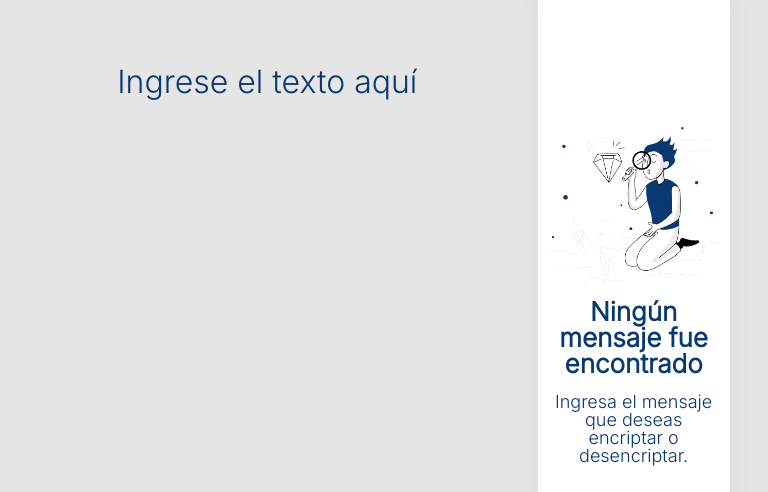
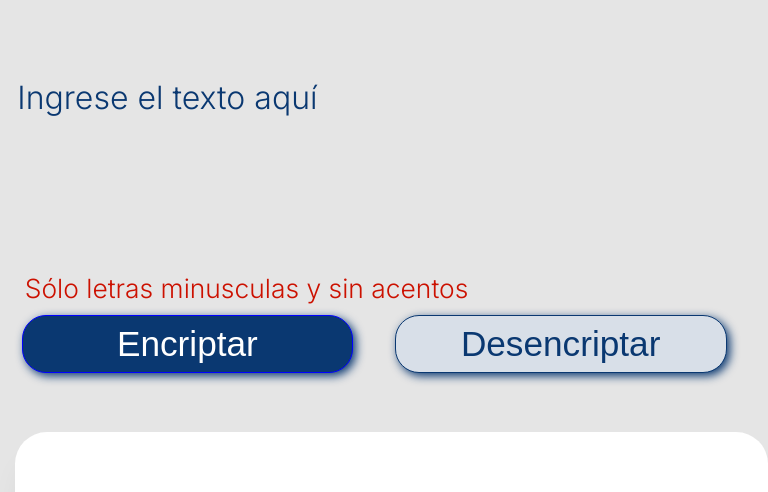
Before and after one commit to Jose-Angel-Sanchez/proyectoEncriptador, a plain HTML site: page index.html in a window 768 px wide. Shown: the part 88-580 px from the top of the page. Drawn offline with Linux system fonts and the light colour scheme.

Commit message:
agregando responsive de tablet

```diff
--- a/style.css
+++ b/style.css
@@ -6,14 +6,14 @@ h2{
 	font-family: 'Inter', sans-serif;
 	font-style: normal;
 	font-weight: 600;
-	font-size: 26px;
+	font-size: 30px;
 	box-sizing: border-box;
 }
 p{
 	font-family: 'Inter', sans-serif;
 	font-style: normal;
 	font-weight: 400;
-	font-size: 18px;
+	font-size: 24px;
 	box-sizing: border-box;
 }
 .container__head{
@@ -91,6 +91,11 @@ p{
 	margin: 0 auto;
 	text-align: center;
 }
+.container__aside{
+	display: flex;
+	justify-content: center;
+	margin: 0 auto;
+}
 .container__footer{
 	position: absolute;
 	display: flex;
@@ -148,3 +153,48 @@ p{
 		color: #FFFFFF;
 		transform: scale(0.9)
 	}
+@media (min-width: 768px) and (max-width: 1199px) {
+	p,button,h2{
+		font-size: 220%;
+	}
+	textarea{
+		font-size: 60px;
+		font-weight: 400;
+	}
+  .container__aside img {
+  	display: none;
+  }
+  .container__head{
+	left: 2%;
+	top: 3%;
+	width: 100%;
+	height: 33%;
+  }
+  .container__main{
+	left: -8%;
+	top: 20%;
+	width: 98%;
+	height: 33%;
+	}
+	.container__aside{
+		left: 2%;
+		top: 65%;
+		width: 98%;
+		height: 33%;
+		justify-content: center;
+	}
+	.container__footer{
+	padding-left: 10%;
+	left: -8%;
+	top: 45%;
+	width: 98%;
+	height: 18%;
+  }
+  .condiciones{
+  	font-size: 12px;
+  	left: -12%;
+	top: 38%;
+	width: 98%;
+	height: 18%;
+	}
+}
```
